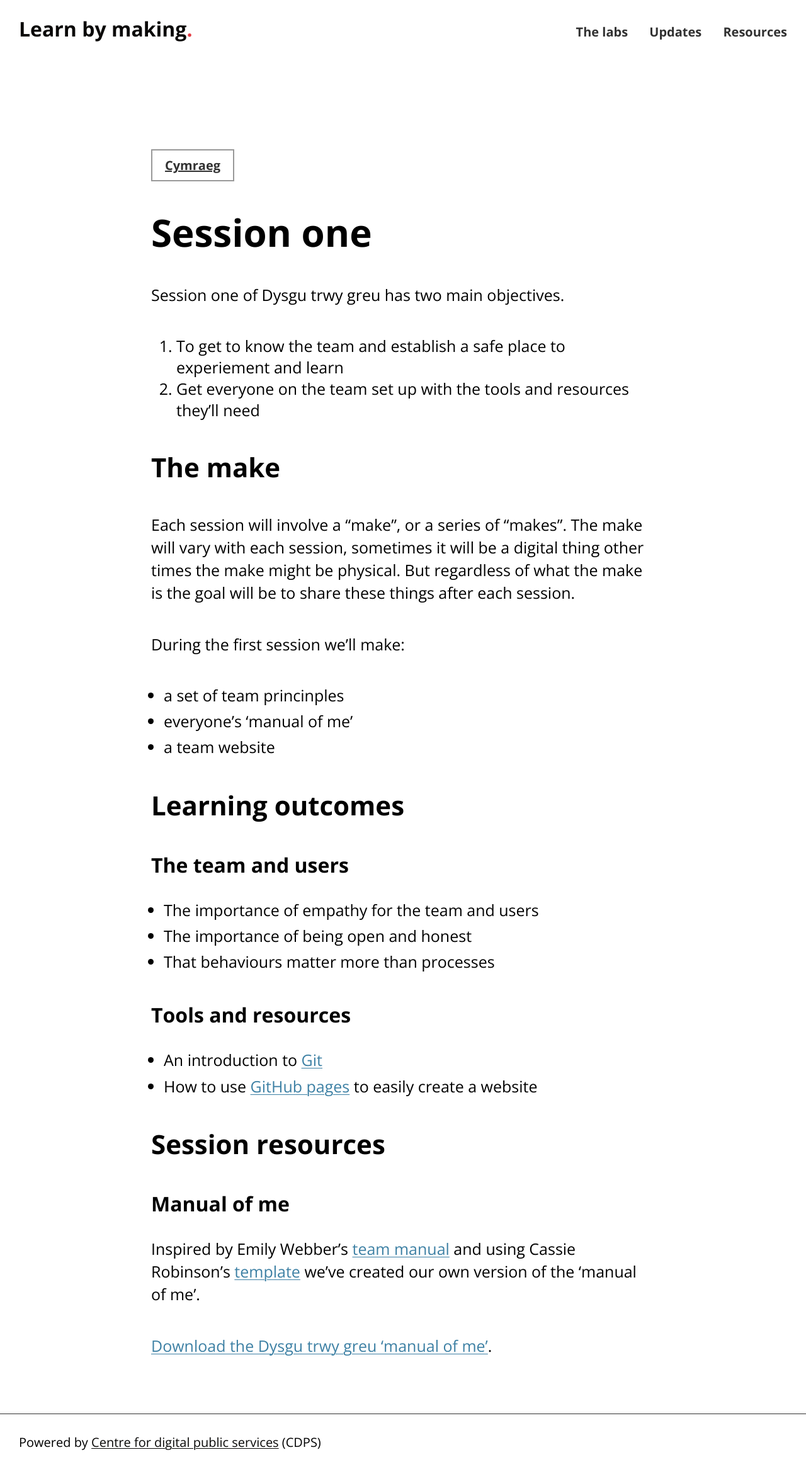
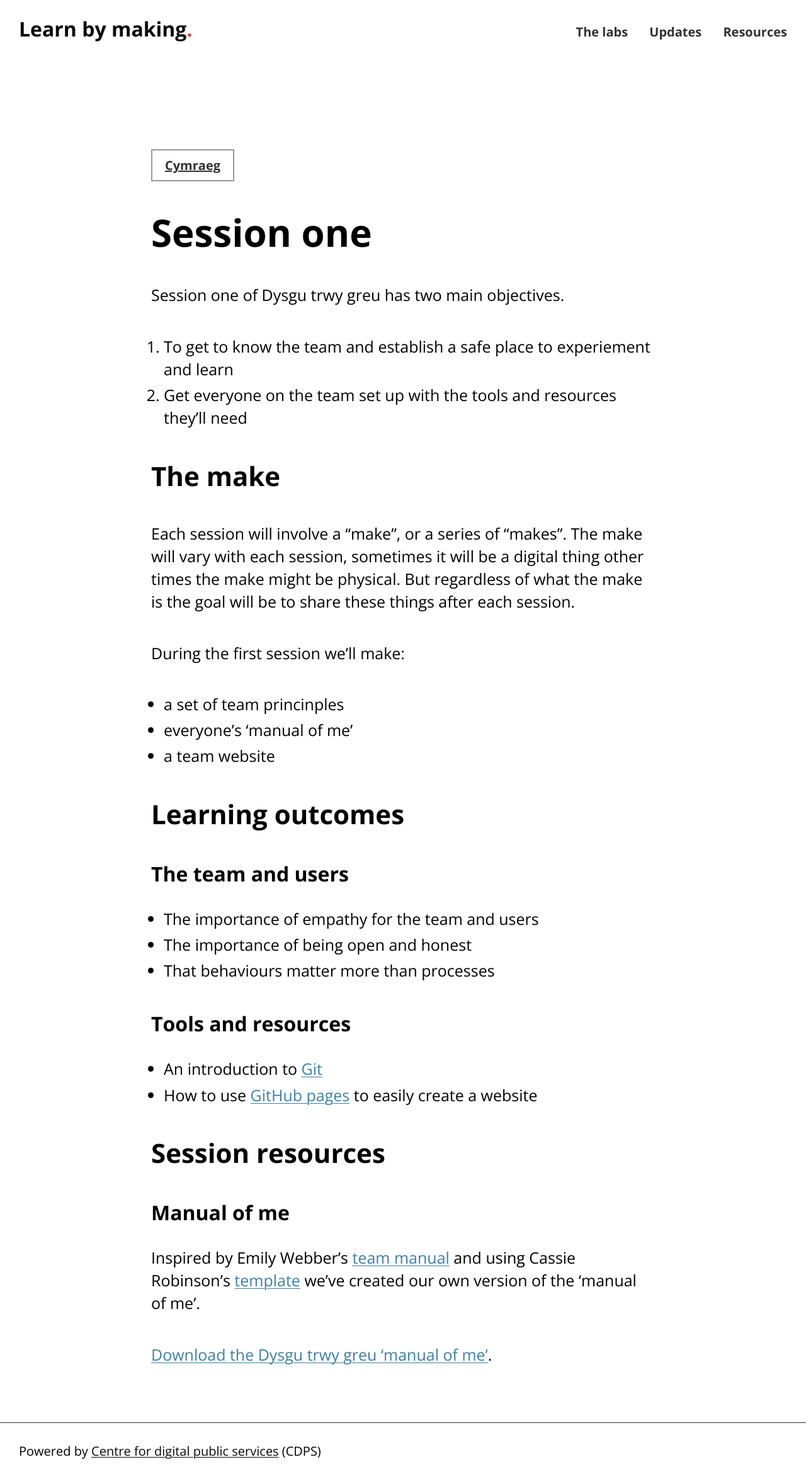
Before and after one commit to learnbymakingwales/learnbymakingwales.github.io, a Jekyll site: the page built from en/the-labs/session/one.md, in a window 1280 px wide. Shown: the whole page at 63% size. Built offline with Jekyll 4.4.1, drawn with Linux system fonts in a browser that asks for light colours.

Commit message:
Fix styling of numbered lists

```diff
--- a/assets/css/lbm-site.css
+++ b/assets/css/lbm-site.css
@@ -53,7 +53,7 @@
   color: var(--focus-text-colour);
 }
 
-.lbm-markdown-output ul, .lbm-list {
+.lbm-markdown-output ul, .lbm-markdown-output ol, .lbm-list {
   -webkit-font-smoothing: antialiased;
   -moz-osx-font-smoothing: grayscale;
   font-weight: 400;
@@ -65,21 +65,21 @@
   list-style-type: none;
 }
 @media (min-width: 46.25em) {
-  .lbm-markdown-output ul, .lbm-list {
+  .lbm-markdown-output ul, .lbm-markdown-output ol, .lbm-list {
     font-size: var(--bigger-screen-font-size);
     line-height: 1.45;
     margin-bottom: var(--vertical-spacing);
   }
 }
-.lbm-markdown-output ul ul, .lbm-list .lbm-markdown-output ul, .lbm-markdown-output .lbm-list ul, .lbm-markdown-output ul .lbm-list, .lbm-list .lbm-list {
+.lbm-markdown-output ul ul, .lbm-markdown-output ol ul, .lbm-markdown-output ul ol, .lbm-markdown-output ol ol, .lbm-list .lbm-markdown-output ul, .lbm-markdown-output .lbm-list ul, .lbm-list .lbm-markdown-output ol, .lbm-markdown-output .lbm-list ol, .lbm-markdown-output ul .lbm-list, .lbm-markdown-output ol .lbm-list, .lbm-list .lbm-list {
   margin-top: 10px;
   margin-bottom: 10px;
 }
-.lbm-markdown-output ul > li, .lbm-list > li {
+.lbm-markdown-output ul > li, .lbm-markdown-output ol > li, .lbm-list > li {
   margin-bottom: 8px;
 }
 @media (min-width: 46.25em) {
-  .lbm-markdown-output ul > li, .lbm-list > li {
+  .lbm-markdown-output ul > li, .lbm-markdown-output ol > li, .lbm-list > li {
     margin-bottom: 5px;
   }
 }
@@ -87,6 +87,11 @@
 .lbm-markdown-output ul, .lbm-list--bullet {
   padding-left: 20px;
   list-style-type: disc;
+}
+
+.lbm-markdown-output ol, .lbm-list--number {
+  padding-left: 20px;
+  list-style-type: decimal;
 }
 
 :root {
--- a/src/scss/components/_markdown-container.scss
+++ b/src/scss/components/_markdown-container.scss
@@ -58,7 +58,7 @@
   }
 
   // list styles
-  ul {
+  ul, ol {
     @extend %lbm-list;
   }
 
@@ -67,6 +67,10 @@
     @extend %lbm-list--bullet;
   }
 
+  ol {
+    @extend %lbm-list--number;
+  }
+
   img {
     max-width: 100%;
   }
```
Also changed, not shown: 1 other file.
